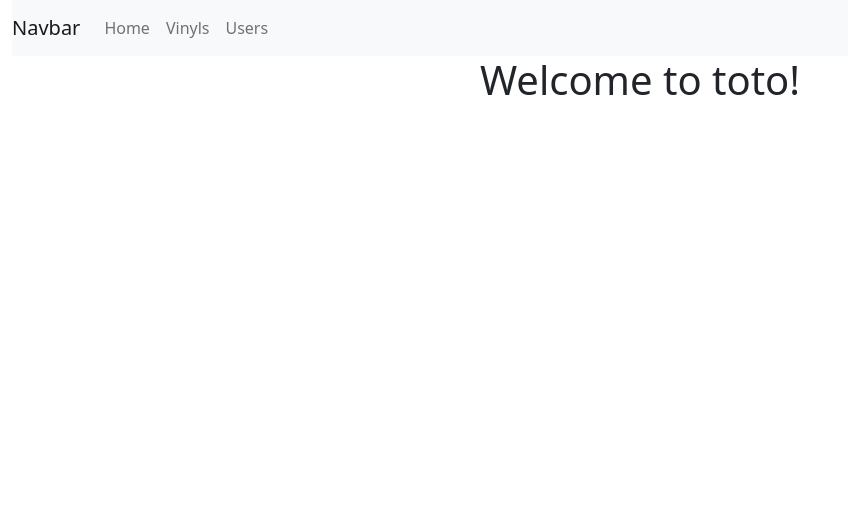
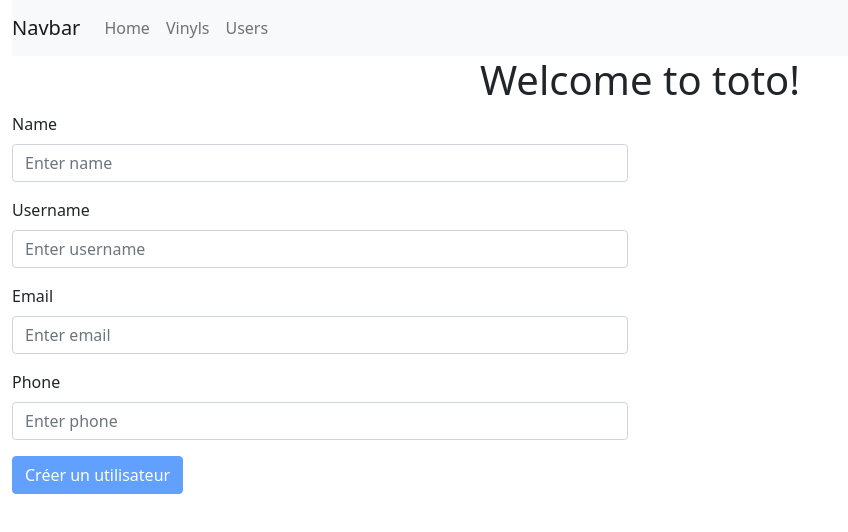
Before and after one commit to merlinofcha0s/angular-tp-correction-mar-21, an Angular app: page /users/add in a window 1280 px wide. Before the commit this address led to /. Shown: the top 532 px of the page, without its empty margins (0-848 px from the left). Built offline with nearby package versions, Linux system fonts and the light colour scheme.

Commit message:
Fourth day (second half) : Edit user

```diff
--- /dev/null
+++ b/src/app/user/edit-user/edit-user.component.html
@@ -0,0 +1,32 @@
+<div class="row">
+  <div class="col-12 col-lg-6">
+    <form (ngSubmit)="addUser()" [formGroup]="userFormGroup">
+      <div class="form-group mb-3">
+        <label for="name" class="form-label">Name</label>
+        <input type="text" id="name" name="name" class="form-control" placeholder="Enter name" formControlName="name">
+      </div>
+      <div *ngIf="userFormGroup.get('name')!.dirty && userFormGroup.get('name')!.hasError('required')">
+        Un nom est obligatoire
+      </div>
+      <div *ngIf="userFormGroup.get('name')!.dirty && userFormGroup.get('name')!.hasError('maxlength')">
+        Le nom est trop long
+      </div>
+      <div class="form-group mb-3">
+        <label for="username" class="form-label">Username</label>
+        <input type="text" id="username" name="username" class="form-control" placeholder="Enter username" formControlName="username">
+      </div>
+      <div class="form-group mb-3">
+        <label for="email" class="form-label">Email</label>
+        <input type="text" id="email" name="email" class="form-control" placeholder="Enter email" formControlName="email">
+      </div>
+      <div *ngIf="userFormGroup.get('email')!.dirty && userFormGroup.get('email')!.hasError('pattern')">
+        L'email n'est pas au bon format
+      </div>
+      <div class="form-group mb-3">
+        <label for="phone" class="form-label">Phone</label>
+        <input type="text" id="phone" name="phone" class="form-control" placeholder="Enter phone" formControlName="phone">
+      </div>
+      <button class="btn btn-primary" type="submit" [disabled]="userFormGroup.invalid">Créer un utilisateur</button>
+    </form>
+  </div>
+</div>
--- /dev/null
+++ b/src/app/user/edit-user/edit-user.component.ts
@@ -0,0 +1,50 @@
+import {Component, OnInit} from '@angular/core';
+import {FormBuilder, FormControl, FormGroup, Validator, Validators} from "@angular/forms";
+import {User} from "../user.model";
+import {UserService} from "../user.service";
+import {ActivatedRoute, Router} from "@angular/router";
+import {filter, map, switchMap} from "rxjs";
+
+@Component({
+  selector: 'app-edit-user',
+  templateUrl: './edit-user.component.html',
+  styleUrls: ['./edit-user.component.scss']
+})
+export class EditUserComponent implements OnInit {
+
+  userFormGroup = this.formBuilder.group({
+    name: ['', [Validators.required, Validators.maxLength(13)]],
+    username: [],
+    email: ['', [Validators.pattern('^[\\w-\\.]+@([\\w-]+\\.)+[\\w-]{2,4}$')]],
+    phone: []
+  });
+
+  user: User = {};
+
+  constructor(private formBuilder: FormBuilder,
+              private userService: UserService,
+              private router: Router,
+              private activatedRoute: ActivatedRoute) {
+
+  }
+
+  ngOnInit(): void {
+    this.activatedRoute.params.pipe(
+      filter(params => params['id'] !== undefined),
+      map(params => params['id']),
+      switchMap(id => this.userService.getById(id))
+    ).subscribe(user => {
+      this.user = user;
+      this.userFormGroup.patchValue(this.user);
+    });
+  }
+
+  addUser(): void {
+    this.user = this.userFormGroup.value;
+    this.userService.save(this.user)
+      .subscribe(user => {
+        this.user = user;
+        this.router.navigate(['users']);
+      })
+  }
+}
--- a/src/app/user/list-user/list-user.component.html
+++ b/src/app/user/list-user/list-user.component.html
@@ -1,3 +1,4 @@
+<button class="btn btn-primary" routerLink="/users/add">Ajouter un utilisateur</button>
 <div class="d-flex flex-wrap justify-content-between">
   <div *ngIf="errorCallUser; else userBlock">Erreur de chargement des données utilisateurs</div>
   <ng-template #userBlock>
--- a/src/app/user/single-user/single-user.component.html
+++ b/src/app/user/single-user/single-user.component.html
@@ -14,5 +14,5 @@
   <div class="section" style="text-align: center">
     <a href="http://{{user.website}}" target="_blank">{{ user.website }}</a>
   </div>
-  <button class="btn btn-primary mt-2">Modifier</button>
+  <button class="btn btn-primary mt-2" [routerLink]="['edit', user.id]">Modifier</button>
 </div>
--- a/src/app/user/single-user/single-user.component.ts
+++ b/src/app/user/single-user/single-user.component.ts
@@ -1,5 +1,6 @@
 import {Component, Input, OnInit} from '@angular/core';
 import {User} from "../user.model";
+import {Router} from "@angular/router";
 
 @Component({
   selector: 'app-single-user',
@@ -15,5 +16,4 @@ export class SingleUserComponent implements OnInit {
 
   ngOnInit(): void {
   }
-
 }
--- a/src/app/user/user.service.ts
+++ b/src/app/user/user.service.ts
@@ -16,4 +16,12 @@ export class UserService {
   public getAll(): Observable<HttpResponse<Array<User>>> {
     return this.http.get<Array<User>>(`${this.baseUrl}/users`, {observe: "response"});
   }
+
+  public getById(id: number): Observable<User> {
+    return this.http.get<User>(`${this.baseUrl}/users/${id}`);
+  }
+
+  public save(user: User): Observable<User> {
+    return this.http.post<User>(`${this.baseUrl}/users`, user);
+  }
 }
```
Also changed, not shown: src/app/app.routes.ts (+9 -0 lines), src/app/user/user.module.ts (+6 -7 lines), src/app/user/edit-user/edit-user.component.scss (added), 1 other file (tests, documents, lock files or other folders).
